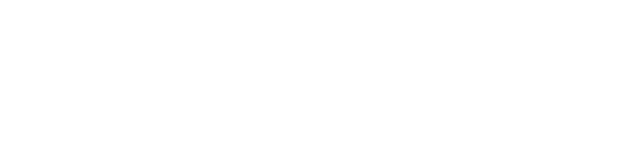
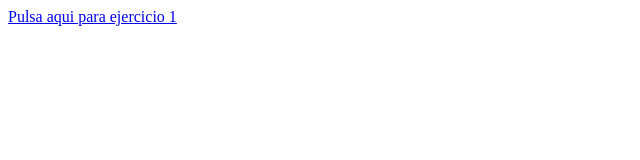
Before and after one commit to javifer2/javifer2.github.io, a plain HTML site: page EjerciciosHTML.html in a window 1280 px wide. Shown: the whole page, without its empty margins (0-640 px from the left). Drawn offline with Linux system fonts and the light colour scheme.

Commit message:
inclusion de ejercicio 1

```diff
--- a/EjerciciosHTML.html
+++ b/EjerciciosHTML.html
@@ -5,7 +5,7 @@
     <title>EjerciciosHtml</title>
 </head>
 <body>
-
+<a href="index.html">Pulsa aqui para ejercicio 1</a>
 
 
 </body>
```
Also changed, not shown: HtmlEjercicios/lagosCovadonga.html (+1 -1 lines).
